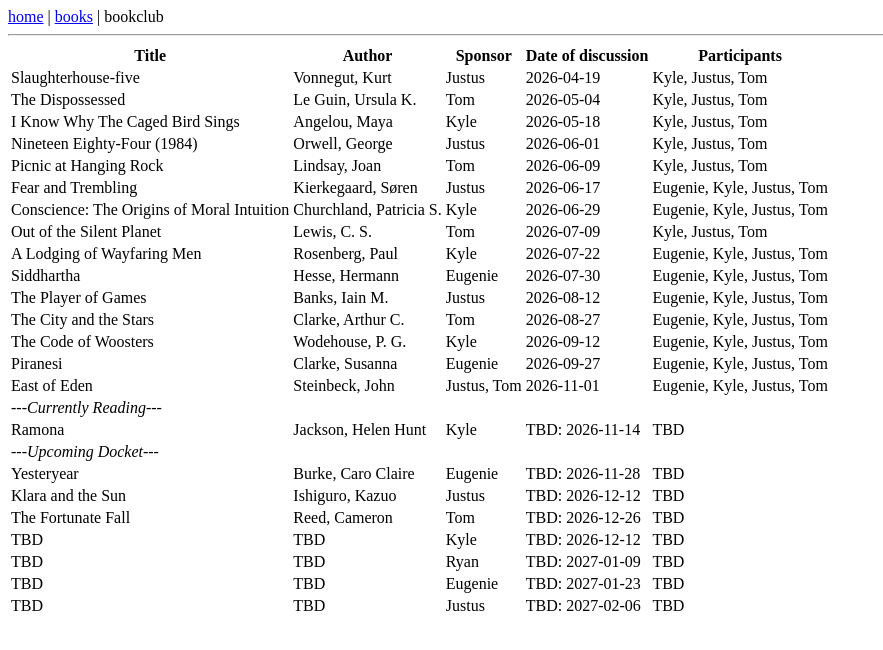
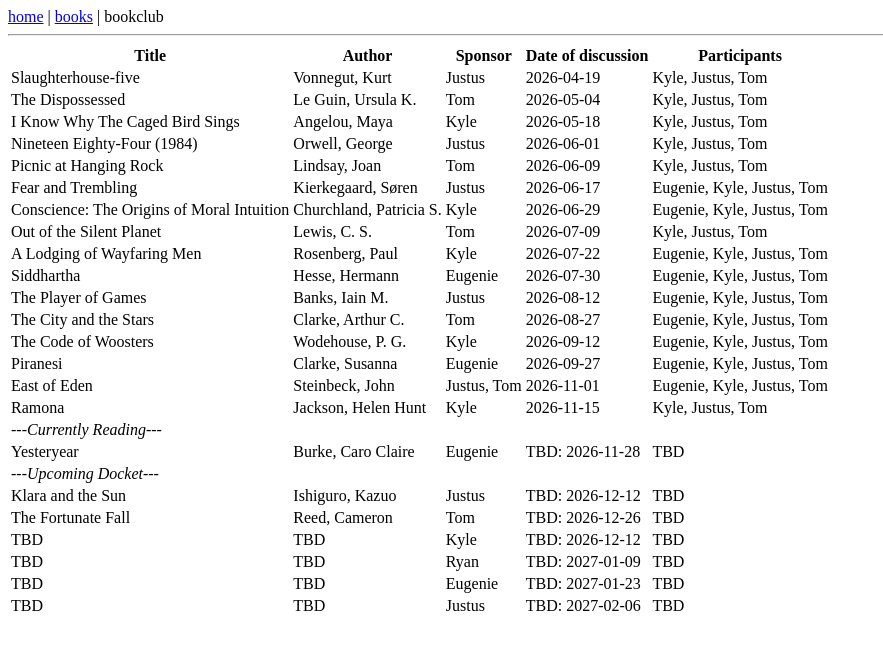
Before and after one commit to skybaks/skybaks.github.io, a plain HTML site: page bookclub.html in a window 1280 px wide. Shown: the whole page, without its empty margins (0-883 px from the left). Drawn offline with Linux system fonts and the light colour scheme.

Commit message:
Discussed ramona

```diff
--- a/bookclub.html
+++ b/bookclub.html
@@ -127,17 +127,15 @@
                     <td>2026-11-01</td>
                     <td>Eugenie, Kyle, Justus, Tom</td>
                 </tr>
-
-                <tr><td>---<i>Currently Reading</i>---</td></tr>
                 <tr>
                     <td>Ramona</td>
                     <td>Jackson, Helen Hunt</td>
                     <td>Kyle</td>
-                    <td>TBD: 2026-11-14</td>
-                    <td>TBD</td>
+                    <td>2026-11-15</td>
+                    <td>Kyle, Justus, Tom</td>
                 </tr>
 
-                <tr><td>---<i>Upcoming Docket</i>---</td></tr>
+                <tr><td>---<i>Currently Reading</i>---</td></tr>
                 <tr>
                     <td>Yesteryear</td>
                     <td>Burke, Caro Claire</td>
@@ -145,6 +143,8 @@
                     <td>TBD: 2026-11-28</td>
                     <td>TBD</td>
                 </tr>
+
+                <tr><td>---<i>Upcoming Docket</i>---</td></tr>
                 <tr>
                     <td>Klara and the Sun</td>
                     <td>Ishiguro, Kazuo</td>
```
